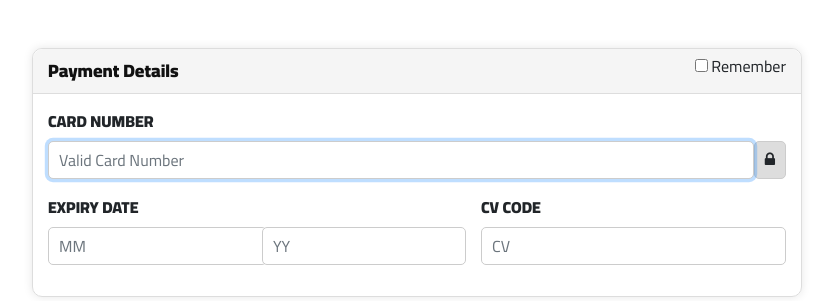
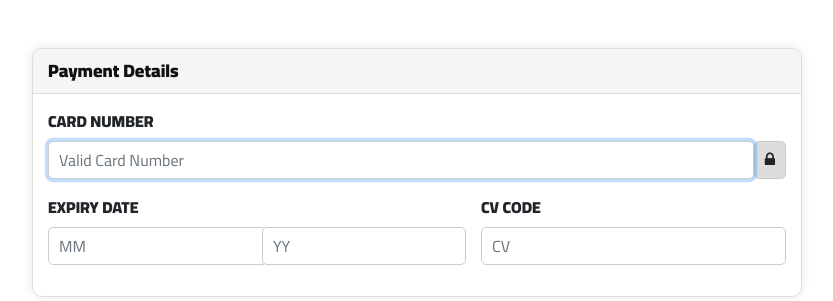
Before and after one commit to sundarrr/GreenSync, a Django app: template userPortal/templates/ecom/v2/cart/payment.html in a window 1280 px wide. Shown: the part 143-444 px from the top of the page, without its empty margins (223-1056 px from the left). Run offline with Django 5.2, Linux system fonts and the light colour scheme; the template is opened without the code that fills it, so the values that code supplies are empty; some libraries are stand-ins or nearby versions.

```diff
--- a/userPortal/templates/ecom/v2/cart/payment.html
+++ b/userPortal/templates/ecom/v2/cart/payment.html
@@ -32,12 +32,6 @@
                     <h3 class="panel-title" style="font-size: 18px; margin: 0;">
                         Payment Details
                     </h3>
-                    <div class="checkbox pull-right" style="margin-top: -5px;">
-                        <label>
-                            <input type="checkbox" />
-                            Remember
-                        </label>
-                    </div>
                 </div>
                 <div class="panel-body" style="padding: 15px;">
                     <form role="form" method="post">
```
